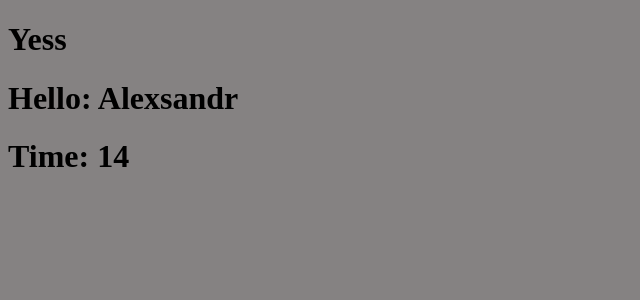
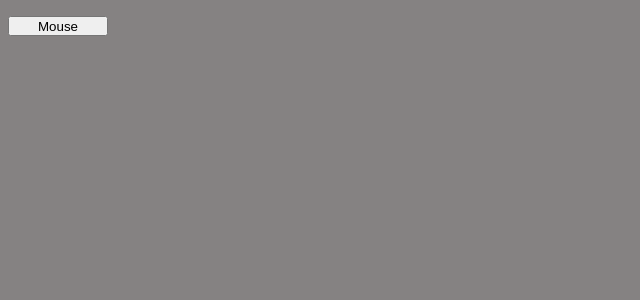
Before and after one commit to alle-zhinzher/Courses, a React (Create React App) app in the folder React/lesson1/: page / in a window 1280 px wide. Shown: the top 300 px of the page, without its empty margins (0-640 px from the left). Built offline with nearby package versions, Linux system fonts and the light colour scheme.

Commit message:
Event Handle

```diff
--- a/React/lesson1/src/components/App.js
+++ b/React/lesson1/src/components/App.js
@@ -1,25 +1,79 @@
 import React from 'react';
-import Greeting from './Greeting';
-import Header from './Header';
-
 
 class App extends React.Component {
     constructor () {
         super()
         this.state = {
-            answer: "Yess",
-            name: "Alexsandr",
-        }
+            count: 0,
+            text: 0,
+            show: ""
+        };
+    }
+    howerHendler = () => {
+        this.setState({
+            count: this.state.count + 1,
+            show: this.state.count,
+        });
+    }
+    overHendler = () => {
+        this.setState({
+            text: "Over on the button",
+            show: this.state.text,
+        });
+    }
+    mouseOutHendler = () => {
+        this.setState({
+
+            show: this.state.count,
+        });
     }
     render() {
         return (
             <div>
-                <h1>{this.state.answer}</h1>
-                <Header name={this.state.name} />
-                <Greeting />
+                <p>{this.state.show}</p>
+                <button onClick={this.howerHendler}
+                        onMouseOver={this.overHendler}
+                    onMouseOut={this.mouseOutHendler}
+                >Mouse</button>
+
             </div>
         )
     }
 }
 
 export default App
+
+
+
+
+
+
+
+
+
+/*
+
+import React from 'react';
+import todo from './toDoData';
+import ToDoItem from './ToDoItem';
+
+class App extends React.Component {
+    constructor () {
+        super()
+        this.state = {
+            todos: todo,
+        }
+    }
+
+    render() {
+        const todoData = this.state.todos.map(item => <ToDoItem key={(item.id)} task={item.task} />)
+        return (
+            <div class="todo-list">
+                {todoData}
+            </div>
+        )
+    }
+}
+
+
+*/
--- /dev/null
+++ b/React/lesson1/src/components/toDoData.js
@@ -0,0 +1,28 @@
+const todo = [
+    {
+        id: 1,
+        task: "Task1"
+    },
+    {
+        id: 2,
+        task: "Task2"
+    },
+    {
+        id: 3,
+        task: "Task3"
+    },
+    {
+        id: 4,
+        task: "Task4"
+    },
+    {
+        id: 5,
+        task: "Task5"
+    },
+    {
+        id: 6,
+        task: "Task6",
+    },
+]
+
+export default todo
--- a/React/lesson1/src/index.css
+++ b/React/lesson1/src/index.css
@@ -18,3 +18,7 @@ body {
   padding-left: 200px;
   padding-bottom: 20px;
 }
+button {
+  width: 100px;
+  height: 20px;
+}
```
Also changed, not shown: React/lesson1/src/components/ToDoItem.js (+5 -2 lines).
